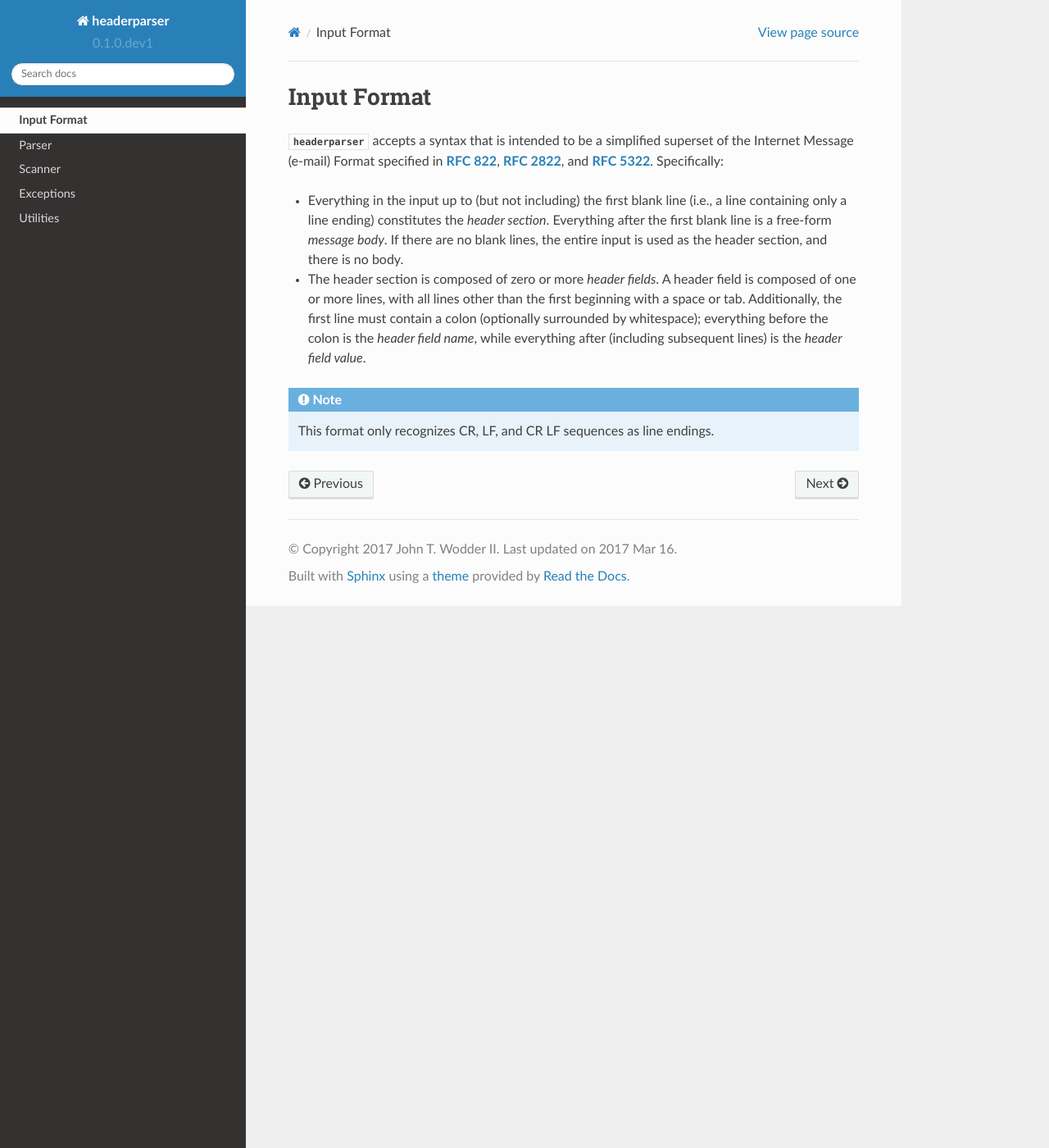
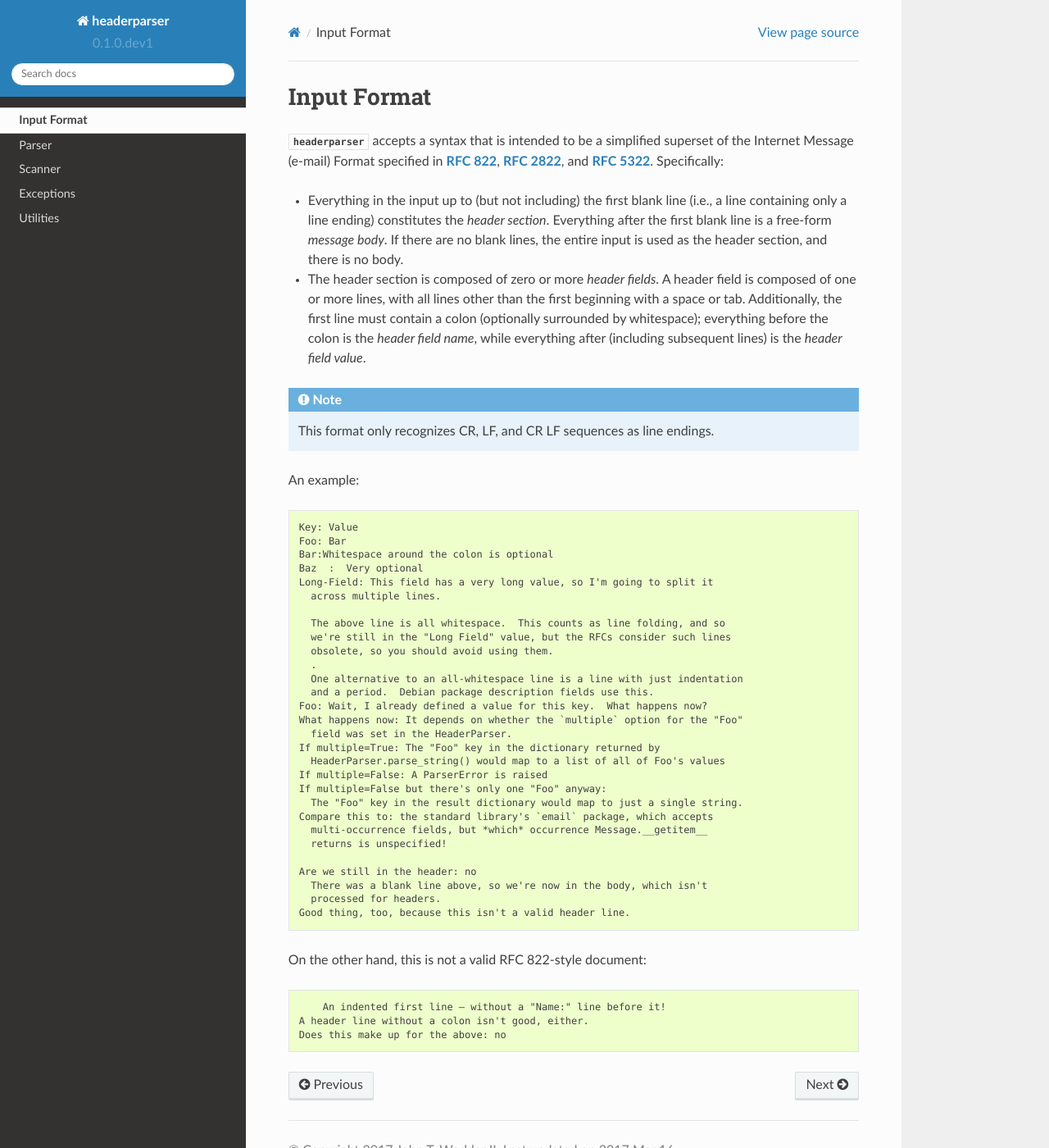
Before and after one commit to wheelodex/headerparser, a Sphinx documentation site: the page built from docs/format.rst, in a window 1280 px wide and 1400 px high. Shown: the whole window at 82% size. Built offline with Sphinx 7.4.7 and the Read the Docs theme 2.0.0, drawn with Linux system fonts in a browser that asks for light colours.

Commit message:
Added good & bad examples to format.rst

```diff
--- a/docs/format.rst
+++ b/docs/format.rst
@@ -20,3 +20,41 @@ the Internet Message (e-mail) Format specified in :rfc:`822`, :rfc:`2822`, and
 .. note::
 
     This format only recognizes CR, LF, and CR LF sequences as line endings.
+
+An example::
+
+    Key: Value
+    Foo: Bar
+    Bar:Whitespace around the colon is optional
+    Baz  :  Very optional
+    Long-Field: This field has a very long value, so I'm going to split it
+      across multiple lines.
+
+      The above line is all whitespace.  This counts as line folding, and so
+      we're still in the "Long Field" value, but the RFCs consider such lines
+      obsolete, so you should avoid using them.
+      .
+      One alternative to an all-whitespace line is a line with just indentation
+      and a period.  Debian package description fields use this.
+    Foo: Wait, I already defined a value for this key.  What happens now?
+    What happens now: It depends on whether the `multiple` option for the "Foo"
+      field was set in the HeaderParser.
+    If multiple=True: The "Foo" key in the dictionary returned by
+      HeaderParser.parse_string() would map to a list of all of Foo's values
+    If multiple=False: A ParserError is raised
+    If multiple=False but there's only one "Foo" anyway:
+      The "Foo" key in the result dictionary would map to just a single string.
+    Compare this to: the standard library's `email` package, which accepts
+      multi-occurrence fields, but *which* occurrence Message.__getitem__
+      returns is unspecified!
+
+    Are we still in the header: no
+      There was a blank line above, so we're now in the body, which isn't
+      processed for headers.
+    Good thing, too, because this isn't a valid header line.
+
+On the other hand, this is not a valid RFC 822-style document::
+
+        An indented first line — without a "Name:" line before it!
+    A header line without a colon isn't good, either.
+    Does this make up for the above: no
```
Also changed, not shown: TODO.md (+1 -1 lines).
